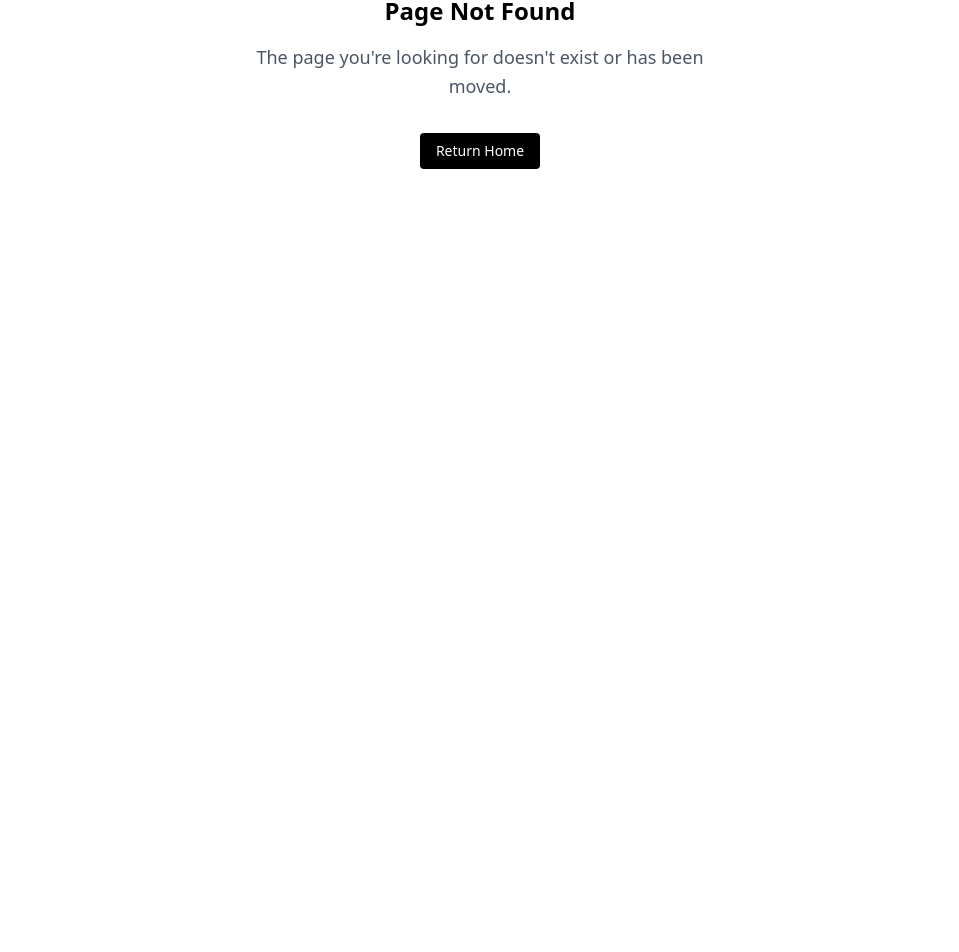
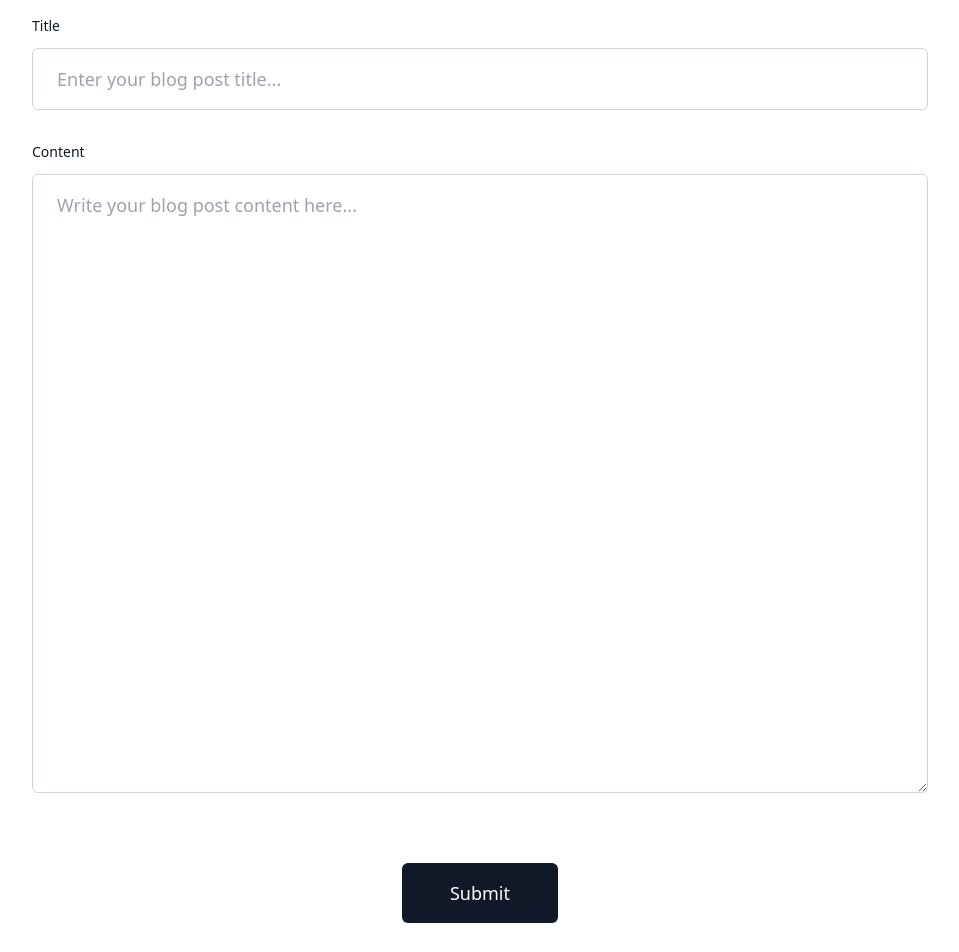
Before and after one commit to akshajdevkv/NextBlog, a Next.js app: page /create in a window 1280 px wide. Before the commit this address had no page. Shown: the part 356-1308 px from the top of the page, without its empty margins (160-1119 px from the left). Before the commit the page ends 800 px from the top, so only its background shows below. Built offline with nearby package versions, Linux system fonts and the light colour scheme.

Commit message:
implement create form page

```diff
--- /dev/null
+++ b/app/(protected)/create/layout.tsx
@@ -0,0 +1,15 @@
+import { ReactNode } from 'react'
+import Navbar from '@/components/navbar'
+
+export default function CreateLayout({
+  children,
+}: {
+  children: ReactNode
+}) {
+  return (
+    <div className="min-h-screen flex flex-col mt-24">
+      <Navbar />
+      {children}
+    </div>
+  )
+}
--- /dev/null
+++ b/app/(protected)/create/page.tsx
@@ -0,0 +1,55 @@
+export default function CreatePage() {
+    async function createPost(formData: FormData) {
+        'use server'
+        const title = formData.get('title') as string
+        const content = formData.get('content') as string
+        console.log(title, content)
+    }
+  return (
+    <div className="min-h-screen flex items-center justify-center bg-white py-12 px-4 sm:px-6 lg:px-8">
+      <div className="max-w-4xl w-full space-y-8">
+        <div className="text-center mb-16">
+          <h1 className="text-4xl font-bold text-gray-900 mb-4">Create New Blog Post</h1>
+          <p className="text-lg text-gray-600">Share your thoughts with the world</p>
+        </div>
+
+        <form className="space-y-8" action={createPost}>
+          <div>
+            <label htmlFor="title" className="block text-sm font-medium text-gray-900 mb-3">
+              Title
+            </label>
+            <input
+              type="text"
+              id="title"
+              name="title"
+              className="w-full px-6 py-4 border border-gray-300 rounded-md focus:ring-2 focus:ring-gray-900 focus:border-gray-900 outline-none transition-colors text-gray-900 text-lg"
+              placeholder="Enter your blog post title..."
+            />
+          </div>
+
+          <div>
+            <label htmlFor="content" className="block text-sm font-medium text-gray-900 mb-3">
+              Content
+            </label>
+            <textarea
+              id="content"
+              name="content"
+              rows={20}
+              className="w-full px-6 py-4 border border-gray-300 rounded-md focus:ring-2 focus:ring-gray-900 focus:border-gray-900 outline-none transition-colors resize-vertical text-gray-900 leading-relaxed text-lg"
+              placeholder="Write your blog post content here..."
+            />
+          </div>
+
+          <div className="pt-8 flex justify-center">
+            <button
+              type="submit"
+              className="bg-gray-900 hover:bg-gray-800 text-white font-medium py-4 px-12 rounded-md transition-colors focus:outline-none focus:ring-2 focus:ring-offset-2 focus:ring-gray-900 text-lg"
+            >
+              Submit
+            </button>
+          </div>
+        </form>
+      </div>
+    </div>
+  )
+}
```
Also changed, not shown: utils/actions/blog.ts (added).
